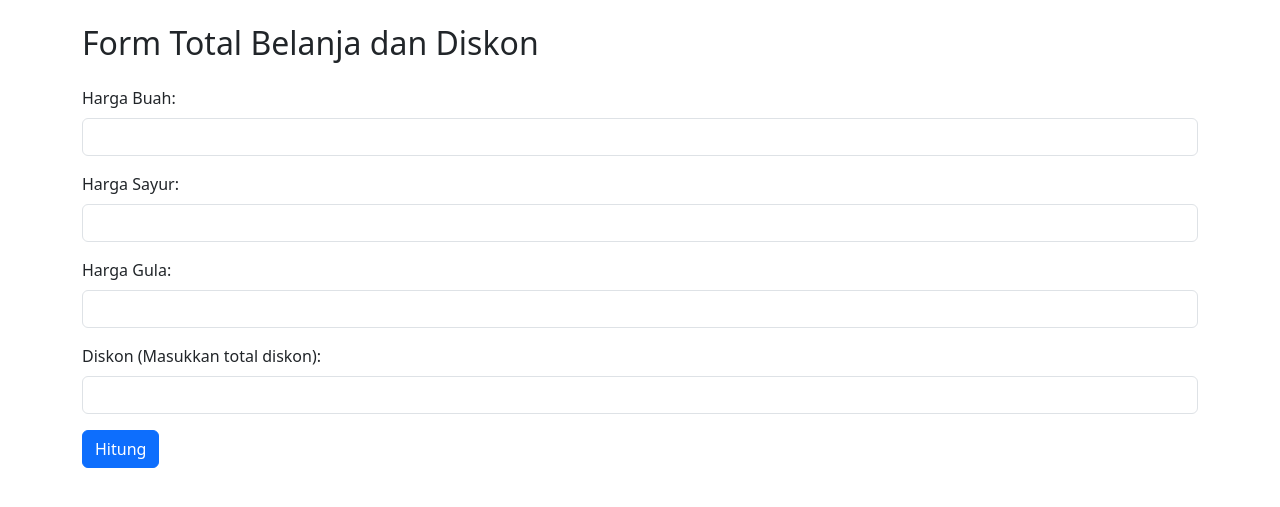
After one commit to enjayyy2/3WD1, a PHP site: page /tugas/penjualan.php in a window 1280 px wide. The commit adds this page. Shown: the top 507 px of the page. Run offline with PHP 8.4, Linux system fonts and the light colour scheme.

Commit message:
commit tugas bb ideal&penjualan serta formnya

```diff
--- /dev/null
+++ b/tugas/penjualan.php
@@ -0,0 +1,59 @@
+<!DOCTYPE html>
+<html>
+<head>
+    <title>Hitung Total Belanja dengan Diskon</title>
+</head>
+<link href="https://cdn.jsdelivr.net/npm/bootstrap@5.3.3/dist/css/bootstrap.min.css" rel="stylesheet" integrity="sha384-QWTKZyjpPEjISv5WaRU9OFeRpok6YctnYmDr5pNlyT2bRjXh0JMhjY6hW+ALEwIH" crossorigin="anonymous">
+<body class="container">
+    <h2 class="my-4">Form Total Belanja dan Diskon</h2>
+    <form method="post" action="">
+        <div class="mb-3">
+            <label for="buah" class="form-label">Harga Buah:</label>
+            <input type="number" id="buah" name="buah" class="form-control" required>
+        </div>
+
+        <div class="mb-3">
+            <label for="sayur" class="form-label">Harga Sayur:</label>
+            <input type="number" id="sayur" name="sayur" class="form-control" required>
+        </div>
+
+        <div class="mb-3">
+            <label for="gula" class="form-label">Harga Gula:</label>
+            <input type="number" id="gula" name="gula" class="form-control" required>
+        </div>
+
+        <div class="mb-3">
+            <label for="diskon" class="form-label">Diskon (Masukkan total diskon):</label>
+            <input type="number" step="0.01" id="diskon" name="diskon" class="form-control" required>
+        </div>
+
+        <button type="submit" name="submit" class="btn btn-primary">Hitung</button>
+    </form>
+
+    <?php
+    if ($_SERVER["REQUEST_METHOD"] == "POST") {
+
+        $buah = $_POST['buah'];
+        $sayur = $_POST['sayur'];
+        $gula = $_POST['gula'];
+        $diskon = $_POST['diskon'];
+
+        $totalbelanja = $buah + $sayur + $gula;
+
+        if ($totalbelanja > 0 && $diskon > 0) {
+            $totaldiskon = $totalbelanja * $diskon;
+            $hasilakhir = $totalbelanja - $totaldiskon;
+        } else {
+            $totaldiskon = 0;
+            $hasilakhir = $totalbelanja;
+        }
+
+        // Output
+        echo "<h3 class='mt-4'>Hasil Perhitungan:</h3>";
+        echo "Total Belanja: Rp" . number_format($totalbelanja, 2, ',', '.') . "<br>";
+        echo "Total Diskon: Rp" . number_format($totaldiskon, 2, ',', '.') . "<br>";
+        echo "Total Setelah Diskon: Rp" . number_format($hasilakhir, 2, ',', '.') . "<br>";
+    }
+    ?>
+</body>
+</html>
```
Also changed, not shown: index.php (+43 -0 lines), tugas/formbbideal.php (added, +49 -0 lines).
